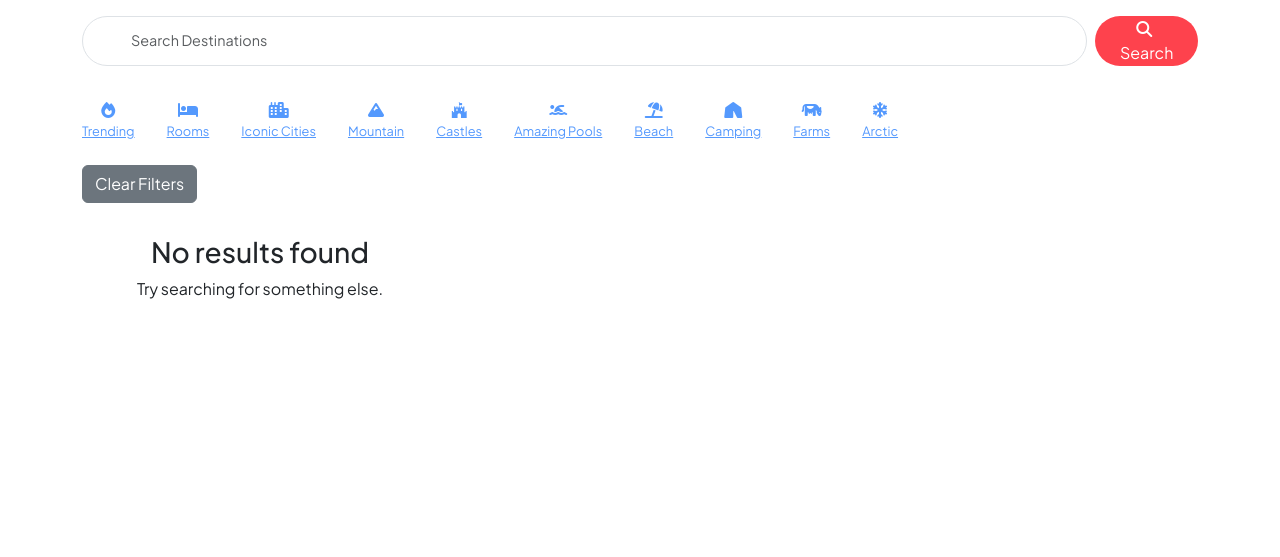
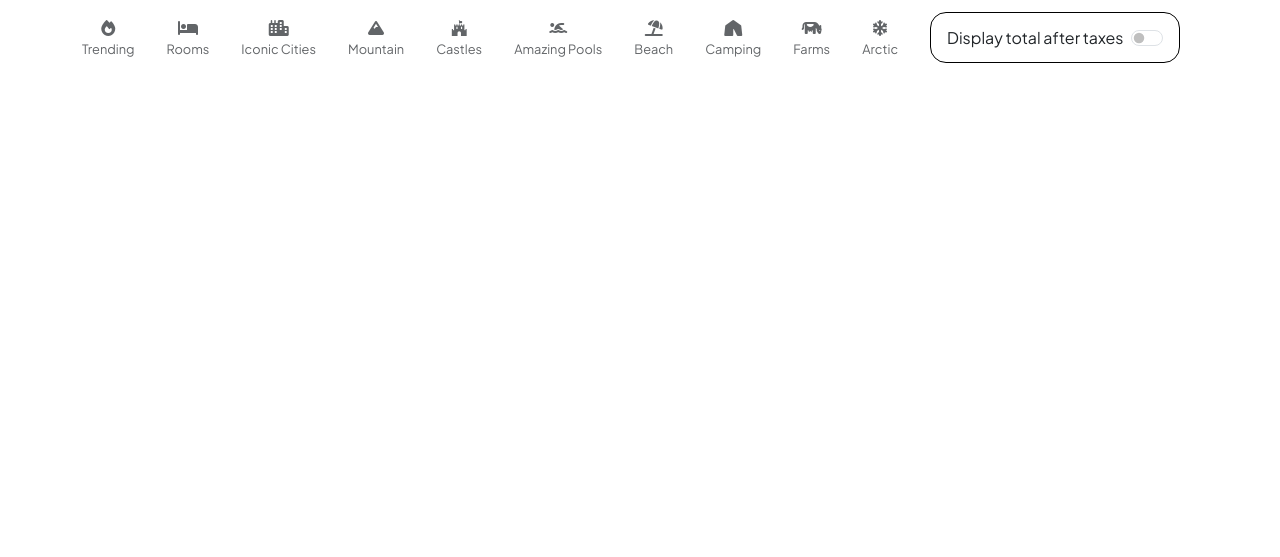
Before and after one commit to Dipankar1508/WanderLust, a Node project: template views/allList/Landscape.ejs in a window 1280 px wide. Shown: the part 80-637 px from the top of the page. Run offline with Node 20 templates, Linux system fonts and the light colour scheme; the template is opened without the code that fills it, so the values that code supplies are empty; some libraries are stand-ins or nearby versions.

Commit message:
Update Landscape.ejs

```diff
--- a/views/allList/Landscape.ejs
+++ b/views/allList/Landscape.ejs
@@ -1,82 +1,92 @@
 <% layout("/layouts/boilerplate") %>
-
-<!-- Search Bar -->
-<form class="d-flex mt-3" action="/listing" method="GET">
-  <input class="form-control me-2 search-inp" type="search" name="search" placeholder="Search Destinations">
-  <button class="btn search-btn" type="submit">
-    <i class="fa-solid fa-magnifying-glass"></i> Search
-  </button>
-</form>
-
-<!-- Filter Buttons (Clicking filters will send a title as a query parameter) -->
-<div id="filters" class="mt-3">
-  <a href="/listing?title=Trending" class="filter">
+  <div id="filters">
+    <div class="filter">
       <div><i class="fa-solid fa-fire"></i></div>
       <p>Trending</p>
-  </a>
-  <a href="/listing?title=Rooms" class="filter">
+    </div>
+    <div class="filter">
       <div><i class="fa-solid fa-bed"></i></div>
       <p>Rooms</p>
-  </a>
-  <a href="/listing?title=Iconic Cities" class="filter">
+    </div>
+    <div class="filter">
       <div><i class="fa-solid fa-city"></i></div>
       <p>Iconic Cities</p>
-  </a>
-  <a href="/listing?title=Mountain" class="filter">
+    </div>
+    <div class="filter">
       <div><i class="fa-solid fa-mountain"></i></div>
       <p>Mountain</p>
-  </a>
-  <a href="/listing?title=Castles" class="filter">
+    </div>
+    <div class="filter">
       <div><i class="fa-brands fa-fort-awesome"></i></div>
       <p>Castles</p>
-  </a>
-  <a href="/listing?title=Amazing Pools" class="filter">
+    </div>
+    <div class="filter">
       <div><i class="fa-solid fa-person-swimming"></i></div>
       <p>Amazing Pools</p>
-  </a>
-  <a href="/listing?title=Beach" class="filter">
+    </div>
+    <div class="filter">
       <div><i class="fa-solid fa-umbrella-beach"></i></div>
       <p>Beach</p>
-  </a>
-  <a href="/listing?title=Camping" class="filter">
+    </div>
+    <div class="filter">
       <div><i class="fa-solid fa-tent"></i></div>
       <p>Camping</p>
-  </a>
-  <a href="/listing?title=Farms" class="filter">
+    </div>
+    <div class="filter">
       <div><i class="fa-solid fa-cow"></i></div>
       <p>Farms</p>
-  </a>
-  <a href="/listing?title=Arctic" class="filter">
+    </div>
+    <div class="filter">
       <div><i class="fa-solid fa-snowflake"></i></div>
       <p>Arctic</p>
-  </a>
     </div>
-
-<!-- Clear Filters Button -->
-<a href="/listing" class="btn btn-secondary mt-2">Clear Filters</a>
-
-<!-- Listing Cards -->
+    <!-- <div class="filter">
+      <div><i class="fa-solid fa-ship"></i></div>
+      <p>Boat</p>
+    </div>
+    <div class="filter">
+      <div><i class="fa-solid fa-star"></i></div>
+      <p>New</p>
+    </div>  -->
+    <div class="tax_switch">
+      <div class="form-check-reverse form-switch">
+        <input class="form-check-input" type="checkbox" id="flexSwitchCheckDefault">
+        <label class="form-check-label" for="flexSwitchCheckDefault">Display total after taxes</label>
+      </div>
+    </div>
+  </div>
   <div class="row row-cols-lg-3 row-cols-md-2 row-cols-sm-1 mt-2">
-  <% if (listing.length === 0) { %>
-    <div class="col text-center mt-4">
-      <h3>No results found</h3>
-      <p>Try searching for something else.</p>
-    </div>
-  <% } else { %>
-    <% for (let list of listing) { %>
+    <%for (let list of listing){%>
       <a href="/listing/<%= list._id %>" style="text-decoration: none;">
         <div class="card listing-card col">
-          <img src="<%= list.image.url %>" class="card-img-top" alt="listing-image" style="height: 20rem;">
+          <img src="<%= list.image.url %>" class="card-img-top" alt="listing-image " style="height: 20rem;">
+          <div class="card-img-overlay"></div>
           <div class="card-body">
             <p class="card-text">
-              <b><%= list.title %></b><br>
-              Location: <%= list.location %> <br>
-              &#8377 <%= list.price.toLocaleString("en-IN") %>/night
+              <b>
+                <%= list.title %>
+              </b>
+              <br>
+              &#8377 <%= list.price.toLocaleString("en-IN")%>/night
               <i class="tax_info">&nbsp; &nbsp; + 18% GST</i>
             </p>
           </div>
         </div>
       </a>
-    <% } %>
-  <% } %>
+      <%}%>
+
   </div>
+
+  <script>
+    let taxSwitch = document.getElementById('flexSwitchCheckDefault');
+    taxSwitch.addEventListener("click", () => {
+      let tax_info = document.getElementsByClassName("tax_info");
+      for (let One of tax_info) {
+        if (One.style.display !== "inline") {
+          One.style.display = "inline";
+        } else {
+          One.style.display = "none";
+        }
+      }
+    });
+  </script>
```
Lines whose indentation alone changed are shown as unchanged.
